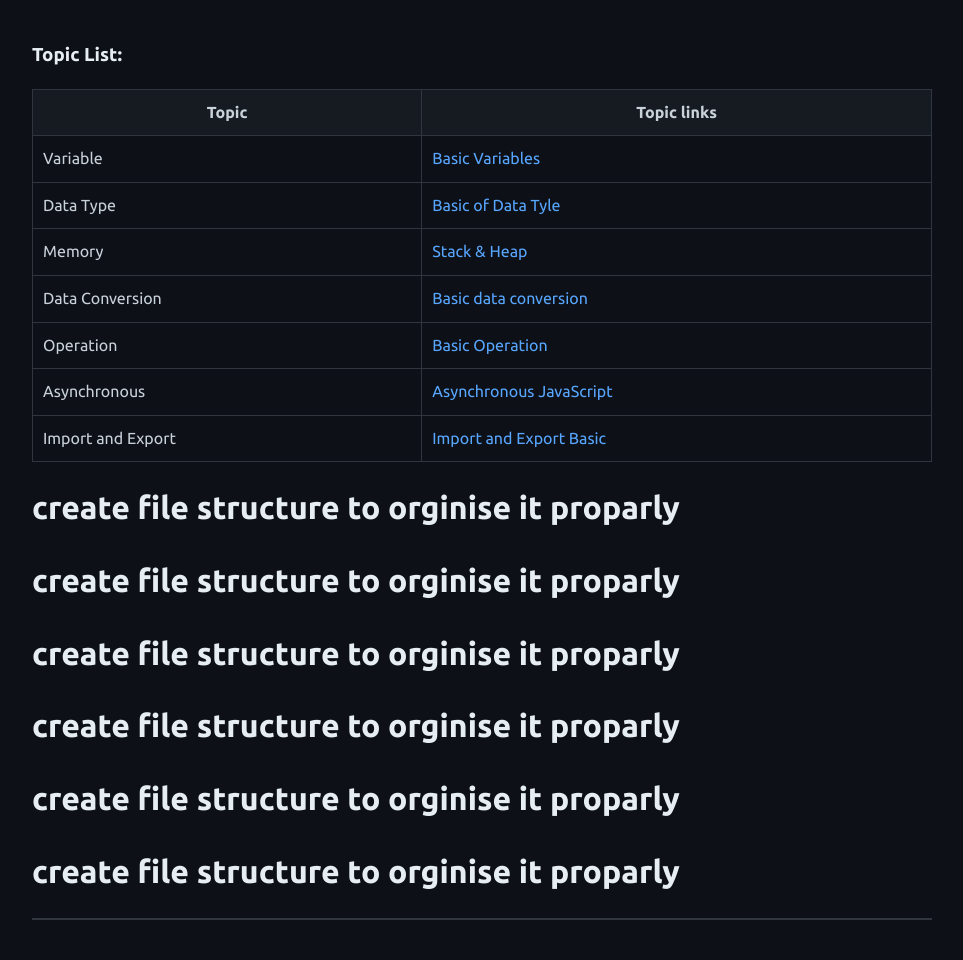
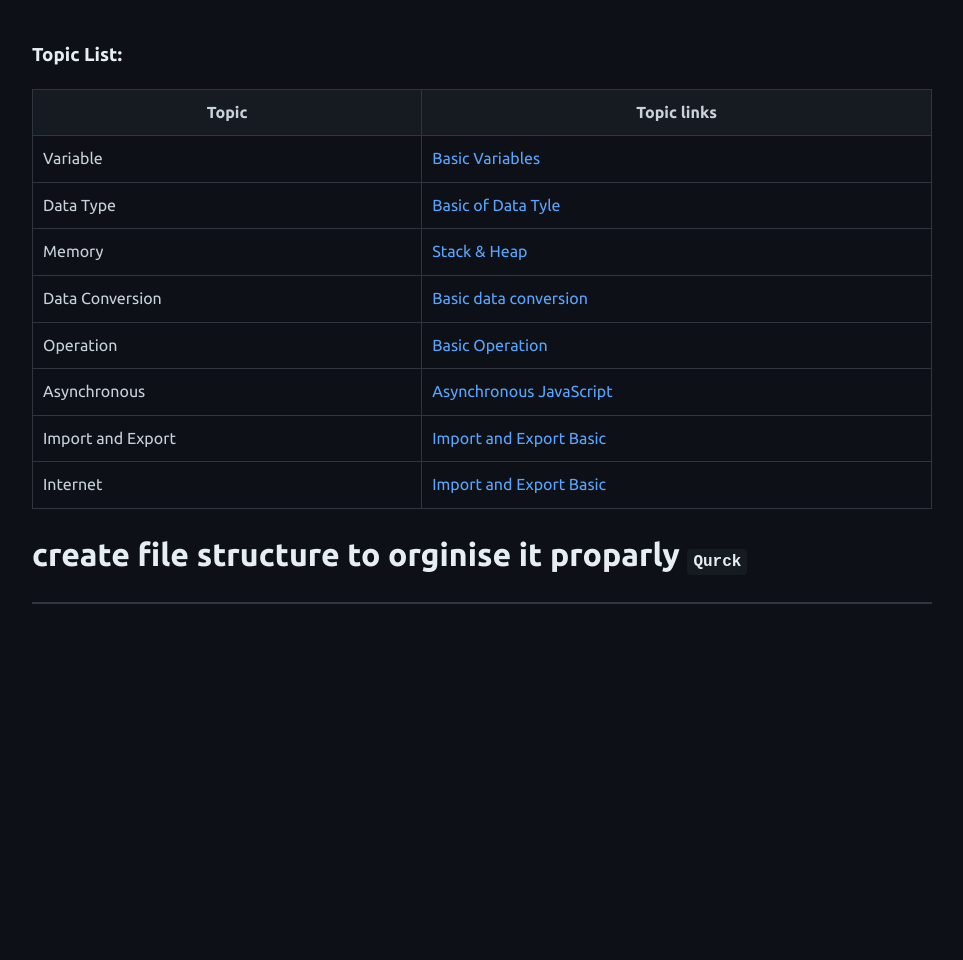
Before and after one commit to octaveweb/JavaScript, a Jekyll site: the page built from README.md, in a window 1280 px wide. Shown: the whole page, without its empty margins (158-1121 px from the left). Built offline with Jekyll 4.4.1, drawn with Linux system fonts in a browser that asks for light colours; our own code applies the rules of GitHub Pages for plain Markdown files; after the commit the page ends 900 px from its top, so only the background shows below that.

Commit message:
Adding internet theoy part

```diff
--- a/README.md
+++ b/README.md
@@ -9,11 +9,7 @@
 | Operation   | [Basic Operation](notes/05_oprasions.md)        |
 | Asynchronous   | [Asynchronous JavaScript](notes/06_asynchronous.md)        |
 | Import and Export   | [Import and Export Basic ](notes/07_import_export.md)        |
+| Internet   | [Import and Export Basic ](notes/08_thory_internet)        |
 
-# create file structure to orginise it proparly
-# create file structure to orginise it proparly
-# create file structure to orginise it proparly
-# create file structure to orginise it proparly
-# create file structure to orginise it proparly
-# create file structure to orginise it proparly
+# create file structure to orginise it proparly `Qurck`
 ---
```
Also changed, not shown: notes/07_import_export.md (+5 -3 lines), notes/08_thory_internet.md (added, +9 -0 lines).
